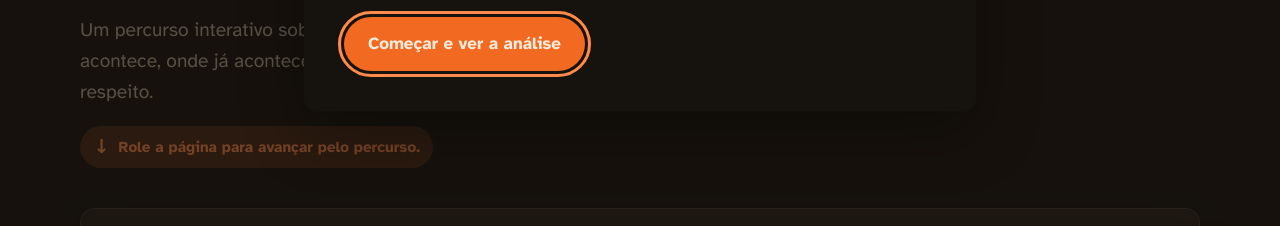
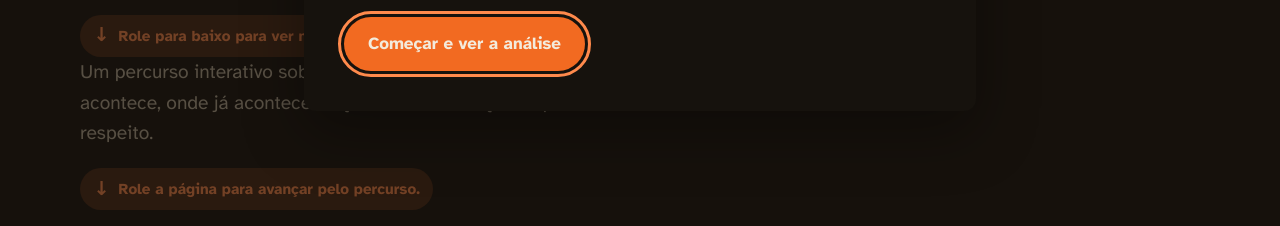
Before and after one commit to YureZeta/Atividade-COMPSOC, a plain HTML site: page index.html in a window 1280 px wide. Shown: the part 495-721 px from the top of the page. Drawn offline with Linux system fonts and the light colour scheme.

Commit message:
Acessibilidade

```diff
--- a/codigo-de-cor.css
+++ b/codigo-de-cor.css
@@ -102,6 +102,7 @@ p{margin:0 0 1em}
 .navigation-hint span{font-size:1.2rem; line-height:1}
 .navigation-hint--drag{display:none}
 .navigation-hint--vertical{display:none}
+.navigation-hint--vertical.is-visible{display:flex}
 
 /* seções */
 section.stage{padding:clamp(3rem, 7vw, 4.5rem) 0; border:1px solid rgba(36,40,58,.08); border-top:6px solid var(--card-accent, var(--machine)); border-radius:1.4rem; background:var(--card-bg, var(--paper)); box-shadow:0 18px 40px var(--card-shadow)}
@@ -144,7 +145,6 @@ section.stage{padding:clamp(3rem, 7vw, 4.5rem) 0; border:1px solid rgba(36,40,58
   }
   .navigation-hint--scroll{display:none}
   .navigation-hint--drag{display:flex}
-  .navigation-hint--vertical.is-visible{display:flex}
 }
 @media (max-width:680px) and (prefers-reduced-motion: reduce){
   #percurso{scroll-behavior:auto}
--- a/codigo-de-cor.js
+++ b/codigo-de-cor.js
@@ -493,7 +493,6 @@
 
   // abas do site (percurso x minijogos)
   var percEl = document.getElementById("percurso"), gamesEl = document.getElementById("minijogos"), vlinks = document.querySelectorAll(".views a");
-  var refsButton = document.getElementById("refsBtn");
   var verticalHintPages = Array.prototype.slice.call(document.querySelectorAll("#percurso > section"));
   function addVerticalHint(container){
     var hint = document.createElement("p"), arrow = document.createElement("span");
@@ -513,14 +512,12 @@
   });
   var gamesHint = addVerticalHint(gamesEl.querySelector(".wrap"));
   function updateVerticalScrollHints(){
-    var showHints = window.getComputedStyle(refsButton).display !== "none";
     verticalHintPages.forEach(function(section){
       var hint = section._verticalScrollHint;
-      if(hint) hint.classList.toggle("is-visible", showHints);
+      if(hint) hint.classList.add("is-visible");
     });
-    gamesHint.classList.toggle("is-visible", showHints && !gamesEl.hidden);
+    gamesHint.classList.toggle("is-visible", !gamesEl.hidden);
   }
-  window.addEventListener("resize", updateVerticalScrollHints, {passive:true});
   // O iframe só pode ajustar a própria altura quando a mensagem vem da janela incorporada esperada.
   window.addEventListener("message", function(event){
     var mazeFrame = document.querySelector(".maze-frame");
```
